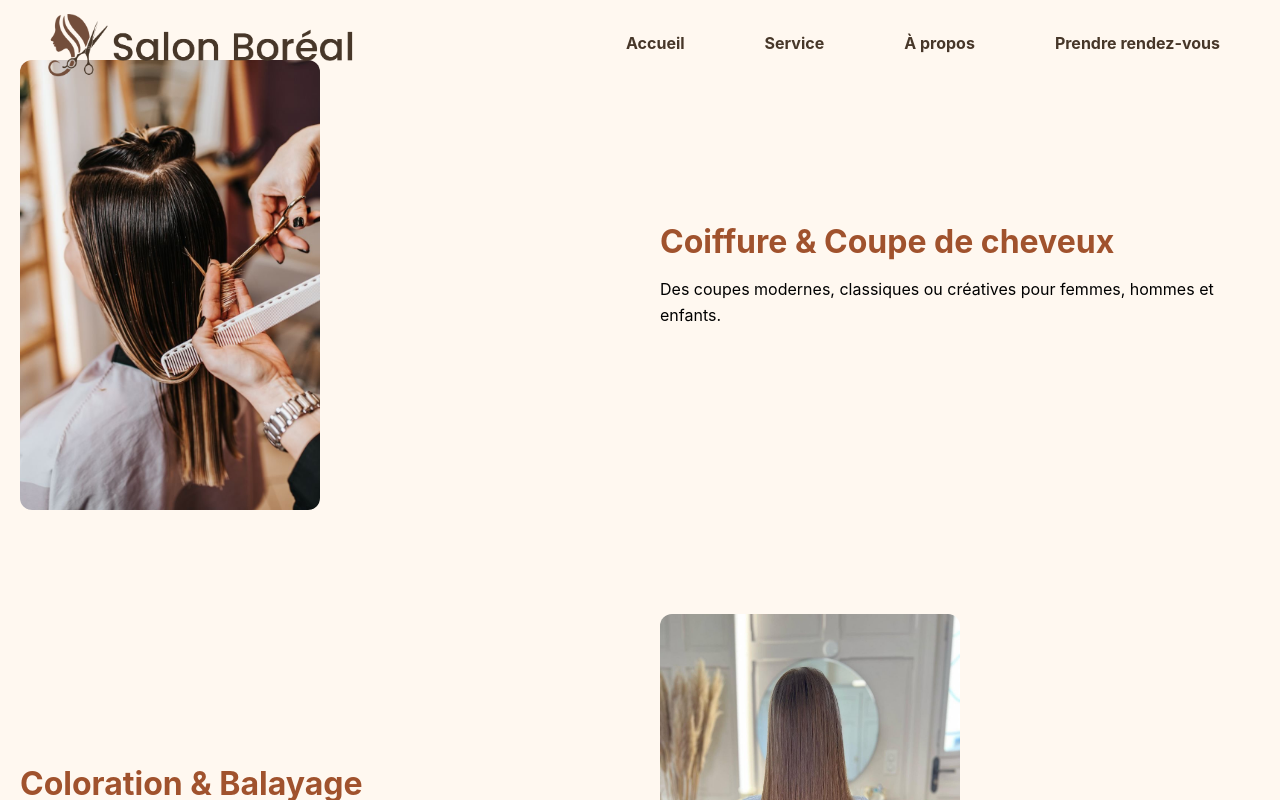
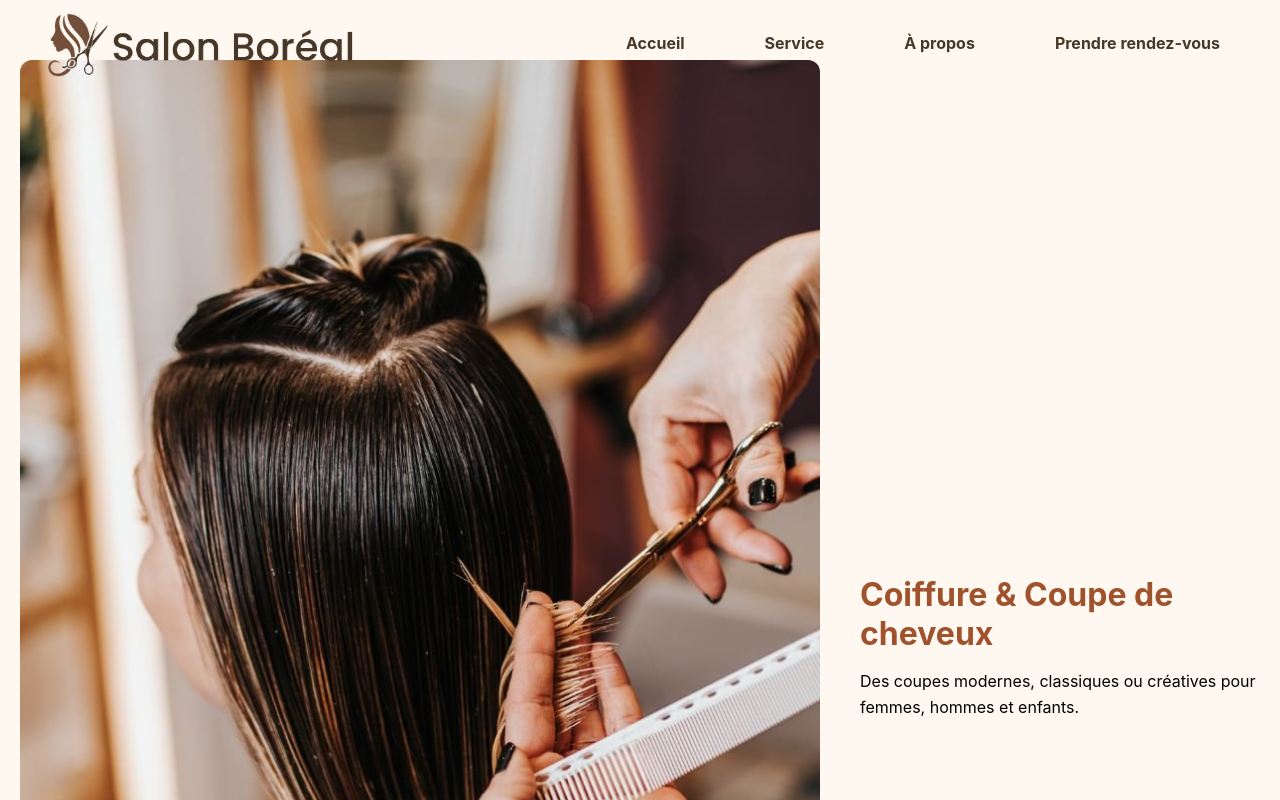
Before and after one commit to RayaneBGit/coupe-express-site-SEG3525, a React (Create React App) app: page /services in a window 1280 px wide. Shown: the top 800 px of the page. Built offline with nearby package versions, Linux system fonts and the light colour scheme.

Commit message:
Page service

```diff
--- a/src/pages/Services.module.css
+++ b/src/pages/Services.module.css
@@ -32,12 +32,15 @@
   font-size: 1rem;
   line-height: 1.6;
 }
-
+.serviceImg {
+  display: flex;
+  align-items: center;
+}
 .serviceImg img {
-  min-height: 400px;
-  min-width: 300px;
+  min-height: 800px;
+  min-width: 800px;
   height: 40%;
-  width: 300px;
+  width: 50%;
   border-radius: 12px;
 }
 
```
